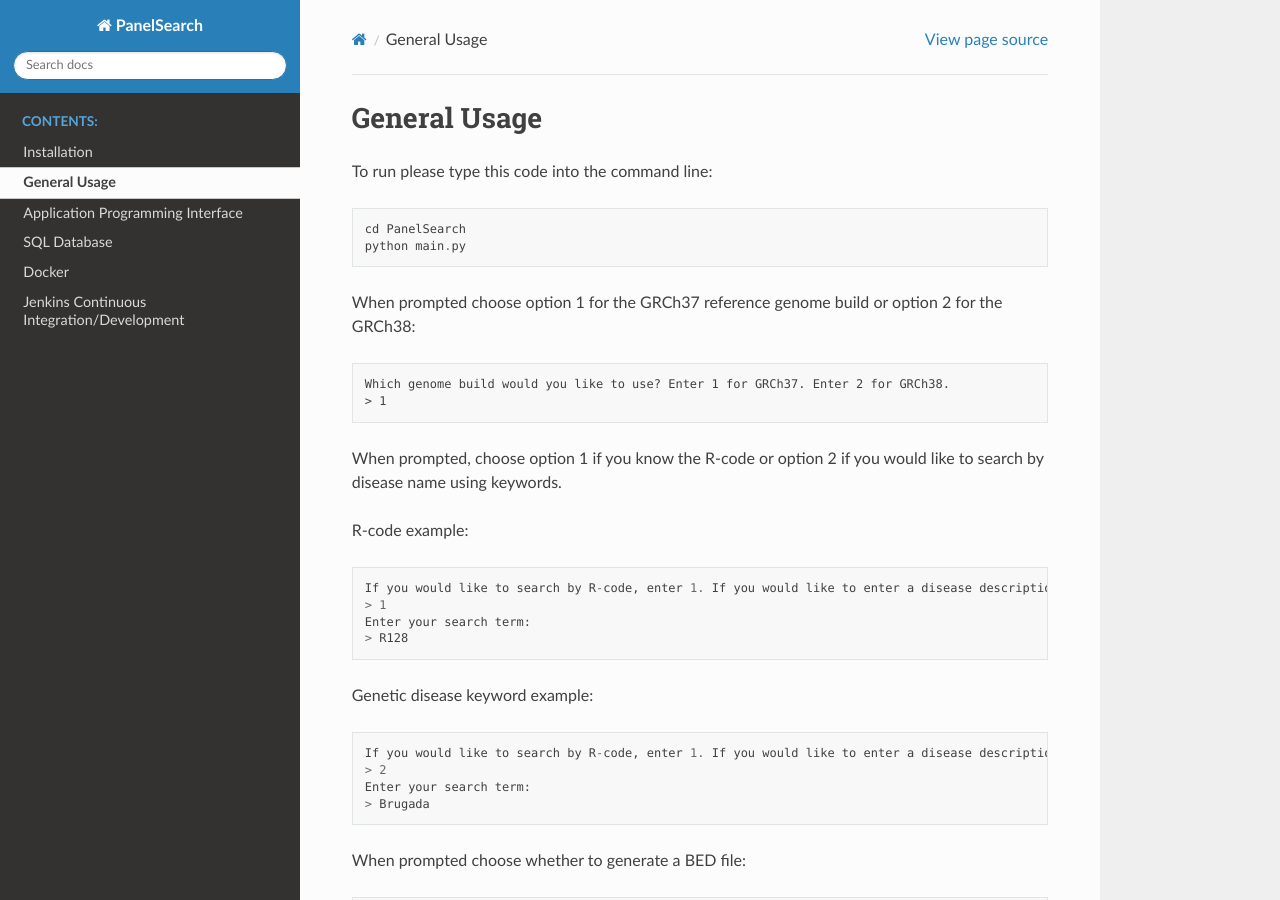
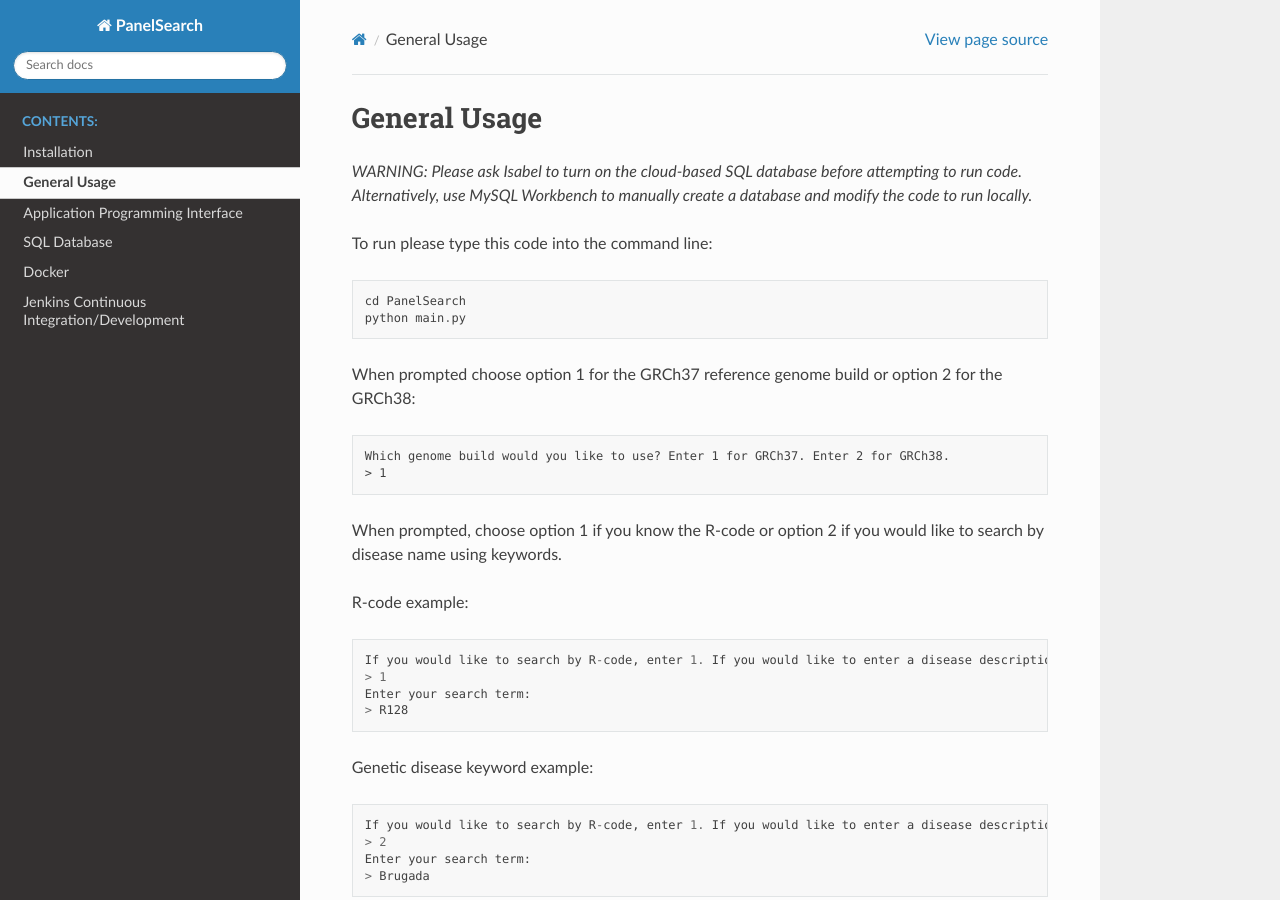
Before and after one commit to isabelrem/2023-Software-Development-Assessment, a Sphinx documentation site: the page built from docs/source/usage.rst, in a window 1280 px wide and 900 px high. Built offline with Sphinx 7.4.7 and the Read the Docs theme 2.0.0, drawn with Linux system fonts in a browser that asks for light colours; pages that are not in the unit, such as notebooks, are missing from menus.

Commit message:
Update usage.rst

```diff
--- a/docs/source/usage.rst
+++ b/docs/source/usage.rst
@@ -1,5 +1,7 @@
 General Usage
 =============
+
+*WARNING: Please ask Isabel to turn on the cloud-based SQL database before attempting to run code. Alternatively, use MySQL Workbench to manually create a database and modify the code to run locally.*
 
 To run please type this code into the command line::
 
```
